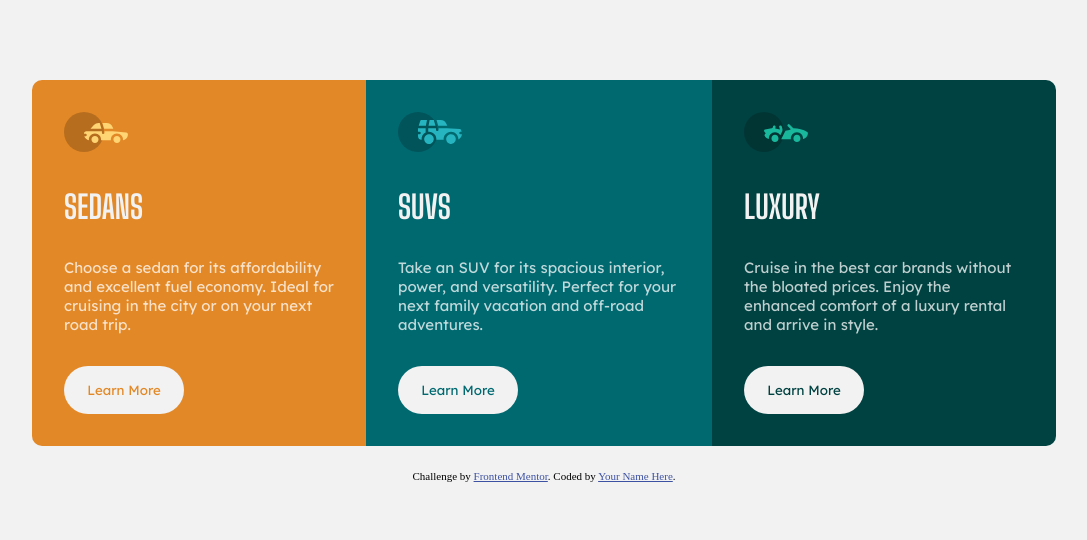
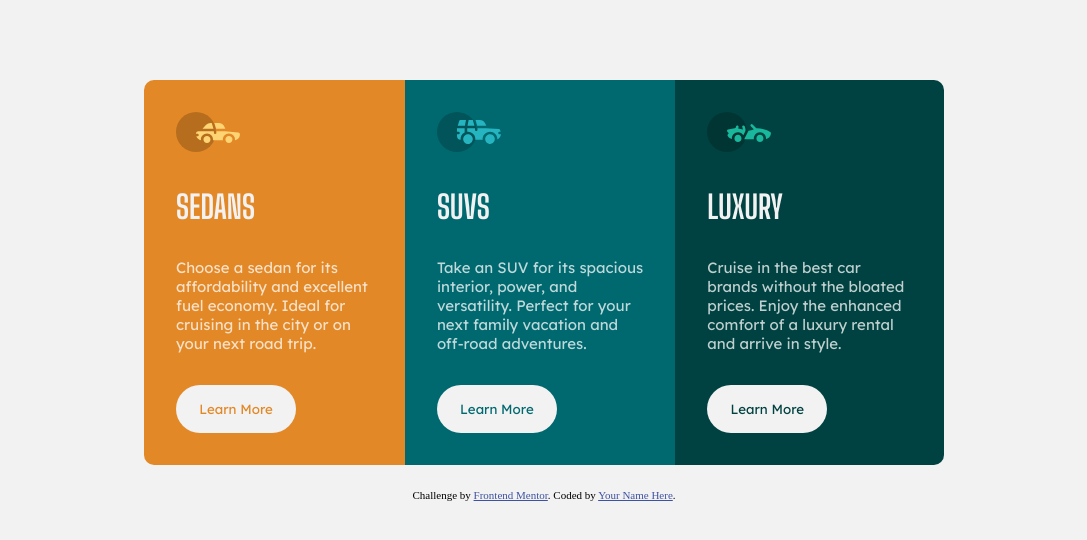
Before and after one commit to kufeziwe-muiambo/Preview-card, a plain HTML site: page index.html in a window 1280 px wide. Shown: the whole page, without its empty margins (96-1183 px from the left). Drawn offline with Linux system fonts and the light colour scheme.

Commit message:
max-width

```diff
--- a/style.css
+++ b/style.css
@@ -83,8 +83,8 @@ img {
 
 @media (min-width: 500px) {
   .container {
-    width: 80%;
-    min-width: 300px;
+    width: 70%;
+    max-width: 800px;
     margin: 5rem auto 1.5rem;
     display: flex;
     flex-direction: row;
```
